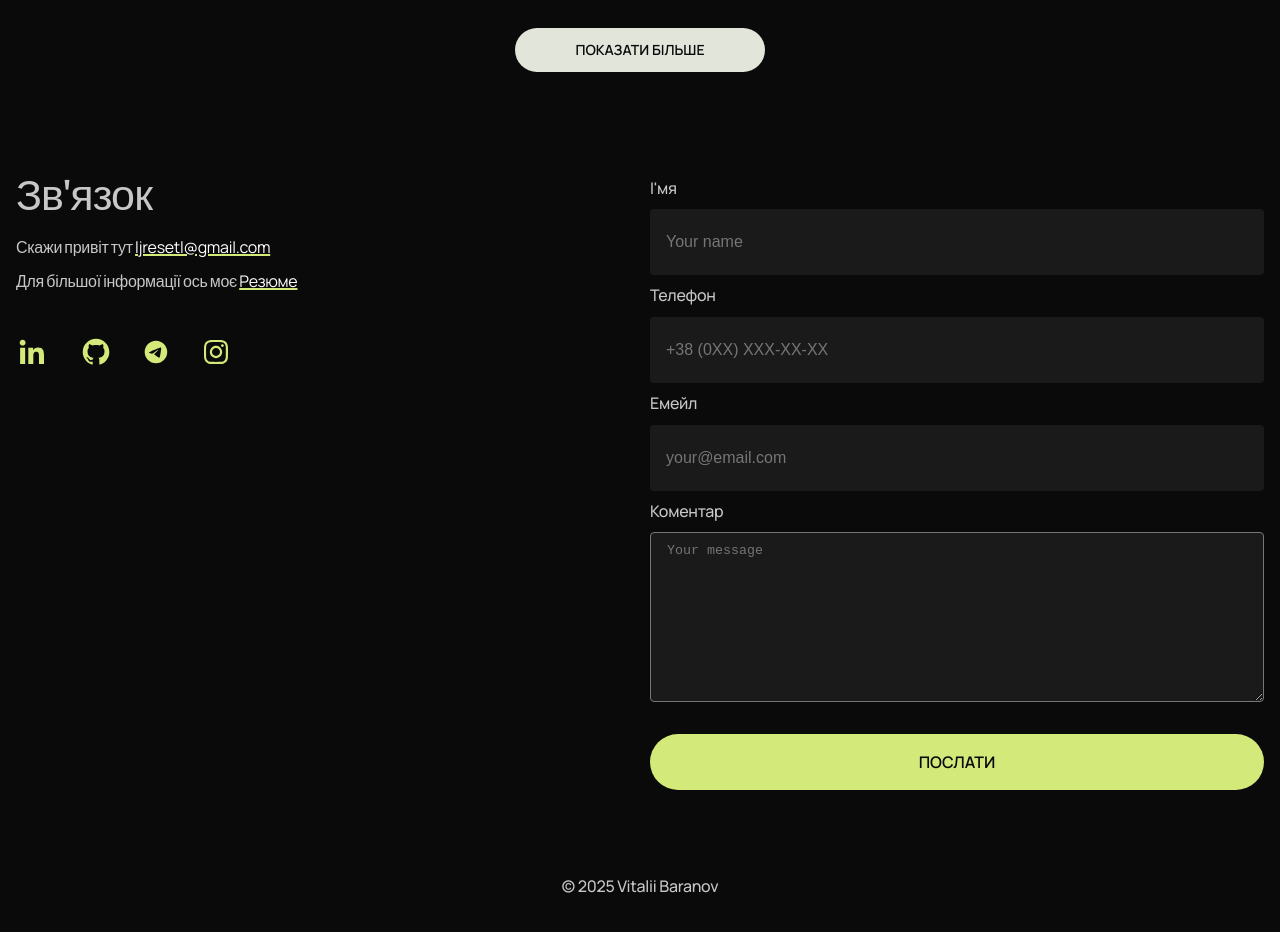
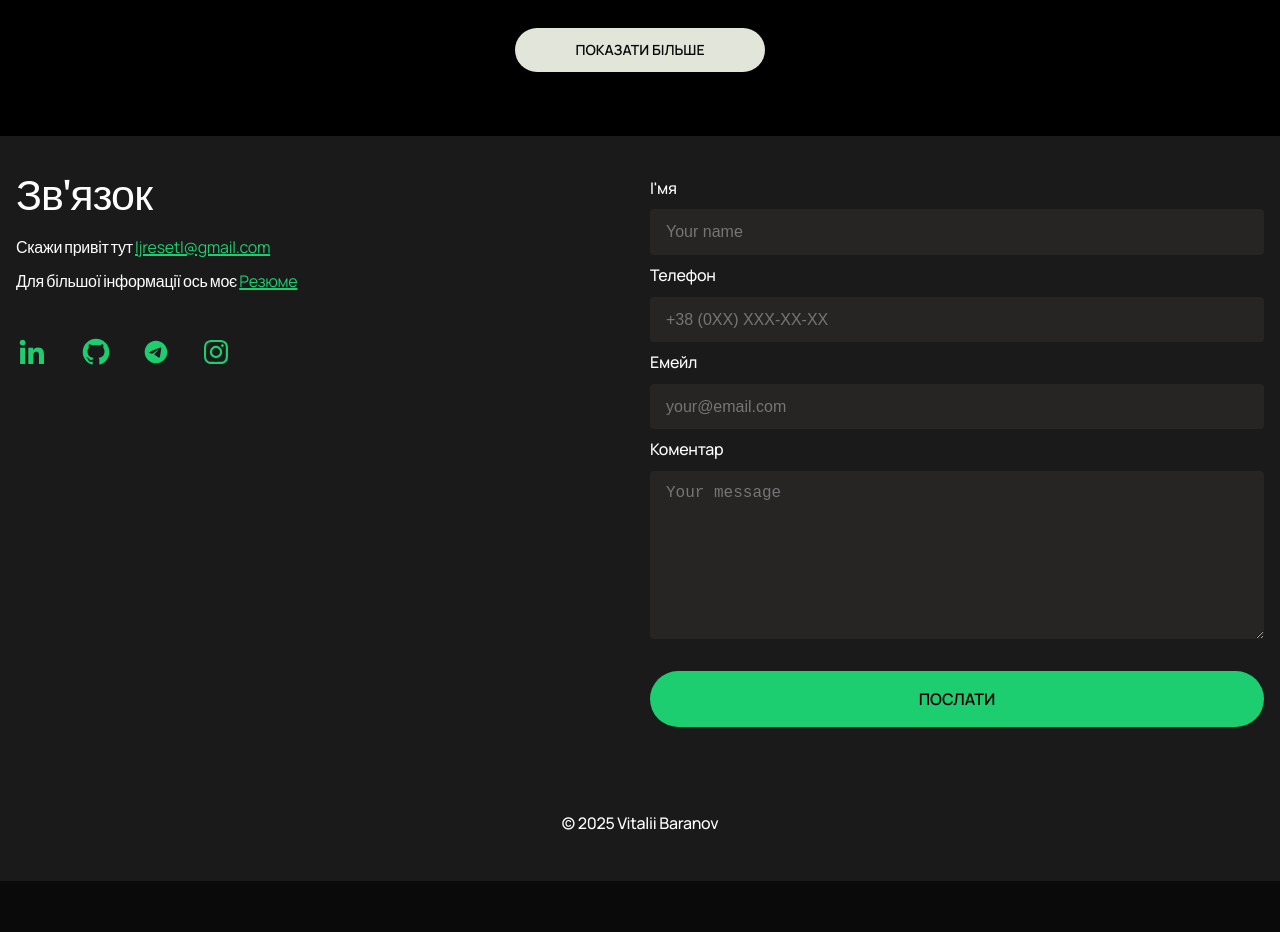
Before and after one commit to ljresetl/portfolio-frontend-react, a React (Vite) app: page / in a window 1280 px wide. Shown: the part 3160-4092 px from the top of the page. After the commit the page ends 4041 px from the top, so only its background shows below. Built offline with nearby package versions, Linux system fonts and the light colour scheme.

Commit message:
light-all

```diff
--- a/src/components/Connect/Connect.module.scss
+++ b/src/components/Connect/Connect.module.scss
@@ -1,5 +1,9 @@
 .connect {
   padding: 24px 0px;
+  background-color: var(--card-bg-color); // фон картки залежно від теми
+  transition:
+    background-color 0.3s ease,
+    color 0.3s ease;
 
   @media (min-width: 768px) {
     padding: 40px 0px;
@@ -12,6 +16,9 @@
     font-family: "Bebas Neue", sans-serif;
     margin: 0 auto;
     padding: 0px 16px;
+    color: var(--text-color); // текст залежно від теми
+    transition: color 0.3s ease;
+
     @media (min-width: 768px) {
       flex-direction: row;
       justify-content: space-between;
@@ -23,6 +30,8 @@
   display: flex;
   flex-direction: column;
   gap: 8px;
+  transition: color 0.3s ease;
+
   @media (min-width: 768px) {
     flex: 1;
   }
@@ -39,7 +48,7 @@
     font-weight: 400;
     font-size: 16px;
     line-height: 1.6;
-    color: #c7c7c7;
+    color: var(--text-color); // текст під тему
 
     .connect_span_a,
     .connect_span_resume {
@@ -47,11 +56,14 @@
       font-weight: 400;
       font-size: 16px;
       line-height: 1.6;
-      color: #fff;
+      color: var(--accent-color); // акцентний колір під тему
       text-decoration-line: underline;
-      text-decoration-color: #d3e97a;
-      text-decoration-thickness: 2px; /* товщина */
-      text-underline-offset: 1px; /* відстань від тексту */
+      text-decoration-color: var(--accent-color);
+      text-decoration-thickness: 2px;
+      text-underline-offset: 1px;
+      transition:
+        color 0.3s ease,
+        text-decoration-color 0.3s ease;
     }
   }
 
@@ -61,12 +73,14 @@
     justify-content: center;
     gap: 32px;
     margin-top: 32px;
+
     @media (min-width: 768px) {
       justify-content: flex-start;
     }
 
     .about_me_svg_link_connect {
-      fill: #d3e97a;
+      fill: var(--accent-color); // зміна кольору під тему
+      transition: fill 0.3s ease;
     }
   }
 }
@@ -75,6 +89,7 @@
   @media (min-width: 768px) {
     flex: 1;
   }
+
   .modal_form {
     display: flex;
     flex-direction: column;
@@ -83,28 +98,28 @@
     font-weight: 500;
     font-size: 16px;
     line-height: 1.6;
-    color: #c7c7c7;
+    color: var(--text-color);
     font-family: "Manrope", sans-serif;
+    transition: color 0.3s ease;
 
-    .modal_input {
+    .modal_input,
+    .modal_textarea {
       font-weight: 400;
       font-size: 16px;
       line-height: 1.6;
-      color: #fff;
+      color: var(--text-color);
       border-radius: 4px;
       padding: 10px 16px;
-      height: 46px;
-      background-color: #1a1a1a;
+      background-color: var(--li-bg-color); // фон полів під тему
       border: none;
+      transition:
+        background-color 0.3s ease,
+        color 0.3s ease;
     }
 
     .modal_textarea {
       margin-bottom: 24px;
-      border-radius: 4px;
-      padding: 10px 16px;
       height: 148px;
-      background-color: #1a1a1a;
-      color: #fff;
     }
 
     .modal_button {
@@ -114,12 +129,15 @@
       border-radius: 100px;
       border: none;
       padding: 20px 40px;
-      background-color: #d3e97a;
+      background-color: var(--accent-color); // фон кнопки під тему
       font-weight: 700;
       font-size: 16px;
       line-height: 1;
       text-transform: uppercase;
-      color: #0a0a0a;
+      color: var(--bg-color); // колір тексту на кнопці залежно від теми
+      transition:
+        background-color 0.3s ease,
+        color 0.3s ease;
     }
   }
 }
--- a/src/components/Footer/Footer.module.scss
+++ b/src/components/Footer/Footer.module.scss
@@ -1,10 +1,16 @@
 .footer {
   padding: 24px 0px;
+  background-color: var(--card-bg-color); // фон футера під тему
+  color: var(--text-color); // колір тексту під тему
+  transition:
+    background-color 0.3s ease,
+    color 0.3s ease;
 
   .container {
     display: flex;
     margin: 0 auto;
     padding: 0px 16px;
+    transition: color 0.3s ease;
   }
 }
 
@@ -13,7 +19,8 @@
   font-weight: 500;
   font-size: 16px;
   line-height: 1.6;
-  color: #c7c7c7;
+  color: var(--text-color); // текст під тему
   padding: 20px 0px;
   margin: 0 auto;
+  transition: color 0.3s ease;
 }
--- a/src/components/MobileMenu/MobileMenu.module.scss
+++ b/src/components/MobileMenu/MobileMenu.module.scss
@@ -5,11 +5,13 @@
   right: 0;
   width: 80%; // або скільки потрібно
   height: 100%;
-  background-color: #0a0a0a;
+  background-color: var(--card-bg-color); // фон під тему
   box-shadow: -2px 0 5px rgba(0, 0, 0, 0.3);
   z-index: 1000;
   overflow-y: auto;
-  transition: transform 0.3s ease-in-out; // плавне відкривання
+  transition:
+    transform 0.3s ease-in-out,
+    background-color 0.3s ease;
 
   &.open {
     display: block;
@@ -23,18 +25,19 @@
     align-items: flex-start;
     padding: 0px 20px;
     font-family: "Manrope", sans-serif;
-    color: #c7c7c7;
+    color: var(--text-color); // текст під тему
     letter-spacing: 0.02em;
+    transition: color 0.3s ease;
 
     li {
       a {
-        color: #c7c7c7;
+        color: var(--text-color); // текст посилань під тему
         text-decoration: none;
         font-size: 16px;
         transition: color 0.2s;
 
         &:hover {
-          color: #fff;
+          color: var(--accent-color); // акцент під тему
         }
       }
     }
@@ -45,7 +48,8 @@
     top: 16px;
     right: 16px;
     display: block;
-    fill: #736a6a;
+    fill: var(--text-color); // іконка під тему
+    transition: fill 0.3s ease;
 
     .close_mobile_menu {
       display: flex;
@@ -54,14 +58,16 @@
       width: 24px; // клікабельна зона
       height: 24px;
       border-radius: 50%;
-      background-color: #d3e97a;
+      background-color: var(--accent-color); // фон кнопки під тему
       border: 1px solid rgba(0, 0, 0, 0.1);
       padding: 0;
       cursor: pointer;
+      transition: background-color 0.3s ease;
 
       .mobile_menu_btn_svg {
         display: block;
-        fill: #736a6a;
+        fill: var(--text-color); // іконка під тему
+        transition: fill 0.3s ease;
       }
     }
   }
@@ -70,9 +76,16 @@
     display: flex;
     gap: 20px;
     padding: 20px;
+
+    svg {
+      fill: var(--accent-color); // іконки під тему
+      transition: fill 0.3s ease;
+    }
   }
 }
 
+// Іконки для контактів
 .about_me_svg_link_connect {
-  fill: #d3e97a;
+  fill: var(--accent-color); // під тему
+  transition: fill 0.3s ease;
 }
--- a/src/components/Portfolio/Portfolio.module.scss
+++ b/src/components/Portfolio/Portfolio.module.scss
@@ -1,6 +1,6 @@
 .portfolio {
   padding: 64px 0;
-  background-color: #0a0a0a;
+  background-color: var(--bg-color); // 🔹 фон змінюється разом із темою
 
   .container {
     display: flex;
@@ -20,7 +20,7 @@
     line-height: 1.2;
     letter-spacing: -0.02em;
     text-align: center;
-    color: #fff;
+    color: var(--text-color);
 
     @media (min-width: 768px) {
       font-size: 43px;
@@ -48,7 +48,7 @@
     display: flex;
     flex-direction: column;
     justify-content: space-between; /* кнопки внизу */
-    background-color: #1b1a1a;
+    background-color: var(--card-bg-color); // 🔹 фон змінюється разом із темою
     border-radius: 10px;
     box-sizing: border-box;
     padding: 10px;
@@ -56,6 +56,7 @@
     transition:
       transform 0.25s ease,
       box-shadow 0.25s ease;
+    // color: var(--text-color);
     height: 100%; /* однакова висота карток у гріді */
 
     &:hover {
@@ -67,7 +68,7 @@
       font-weight: 700;
       font-size: 18px;
       line-height: 1.3;
-      color: #fff;
+      color: var(--text-color);
       min-height: 45px; /* щоб заголовки не стрибали */
     }
 
@@ -75,7 +76,7 @@
       font-weight: 400;
       font-size: 15px;
       line-height: 1.6;
-      color: #c7c7c7;
+      color: var(--text-color);
       min-height: 60px; /* тексти однакової висоти */
       @media (min-width: 768px) {
         height: 110px;
@@ -106,7 +107,7 @@
       flex-wrap: wrap;
       gap: 8px;
       font-size: 14px;
-      color: #c7c7c7;
+      color: var(--text-color);
       list-style: none;
       padding: 0;
       margin: 0;
@@ -117,9 +118,10 @@
         display: flex;
         align-items: center;
         justify-content: center;
-        background-color: #2b2a2a;
+        background-color: var(--li-bg-color);
         border-radius: 6px;
         padding: 4px 10px;
+
         margin-bottom: 10px;
       }
     }
--- a/src/index.css
+++ b/src/index.css
@@ -85,19 +85,25 @@ body {
 :root {
   /* Світла тема за замовчуванням */
   --bg-color: #ffffff;
+  --card-bg-color: #f5f5f5; /* фон карток для світлої теми */
   --text-color: #1b1a1a;
   --accent-color: #00ff95;
   transition: all 0.3s ease;
+  --li-bg-color: #ffffffbe;
 }
 
 body.dark {
+  --card-bg-color: #1a1a1a; /* фон карток для темної теми */
   --bg-color: #000000;
   --text-color: #ffffff;
   --accent-color: #1cce6f;
+  --li-bg-color: #2b2828be;
 }
 
 body.light {
   --bg-color: #ffffff;
   --text-color: #1b1a1a;
   --accent-color: #2d8d35;
+  --card-bg-color: #f5f5f5; /* фон карток для світлої теми */
+  --li-bg-color: #ffffffbe;
 }
```
